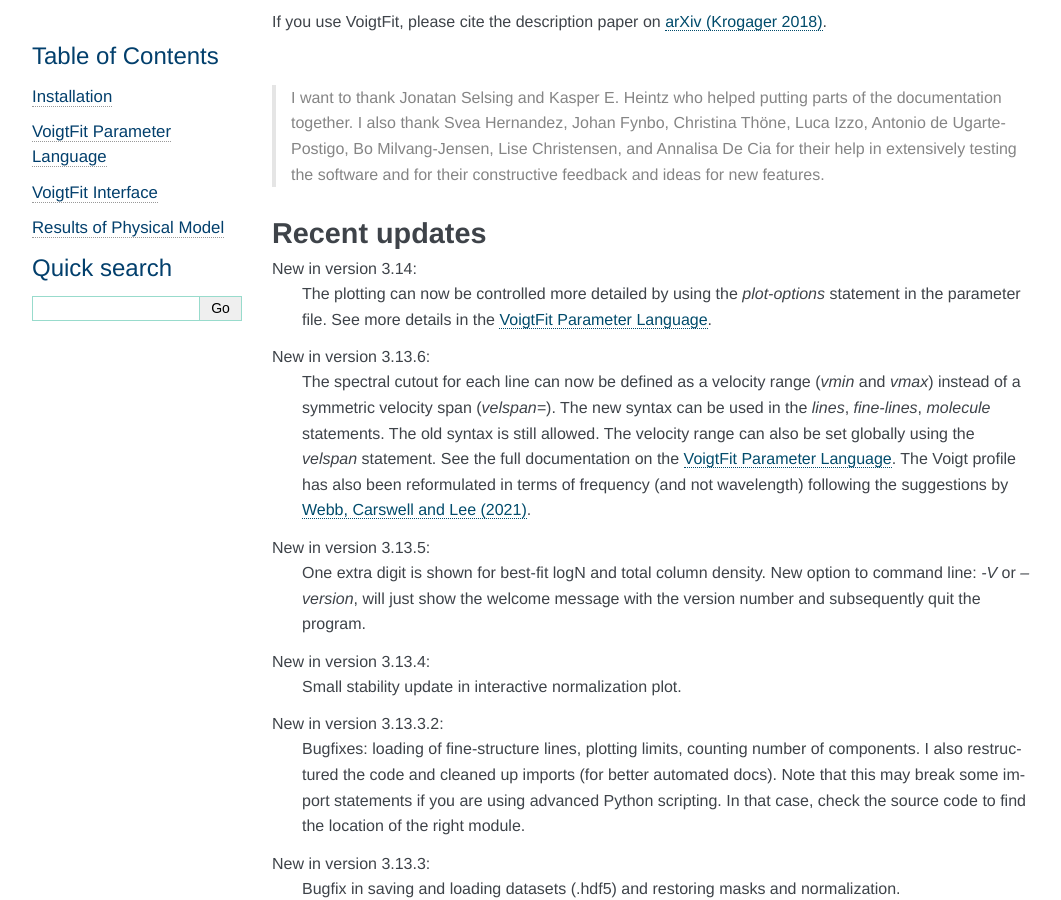
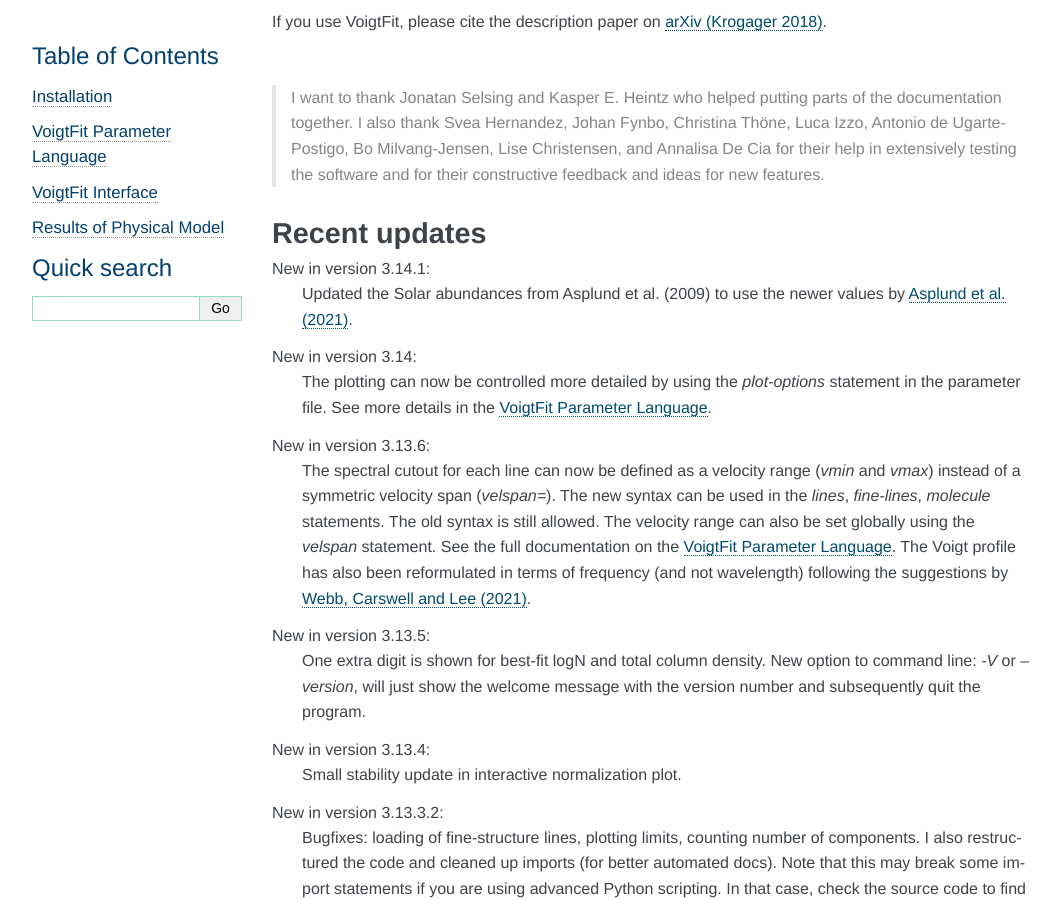
Before and after one commit to jkrogager/VoigtFit, a Sphinx documentation site: the page built from docs/index.rst, in a window 1280 px wide and 900 px high, scrolled down 402 px. Shown: the whole window, without its empty margins (98-1159 px from the left). Built offline with Sphinx 7.4.7, drawn with Linux system fonts in a browser that asks for light colours.

Commit message:
Updated version and docs

```diff
--- a/docs/index.rst
+++ b/docs/index.rst
@@ -34,6 +34,9 @@ If you use VoigtFit, please cite the description paper on `arXiv (Krogager 2018)
 
 Recent updates
 --------------
+New in version 3.14.1:
+  Updated the Solar abundances from Asplund et al. (2009) to use the newer values by `Asplund et al. (2021) <https://ui.adsabs.harvard.edu/abs/2021A&A...653A.141A>`_.
+
 New in version 3.14:
   The plotting can now be controlled more detailed by using the *plot-options* statement in the parameter file.
   See more details in the :ref:`documentation`.
```
Also changed, not shown: 1 other file.
